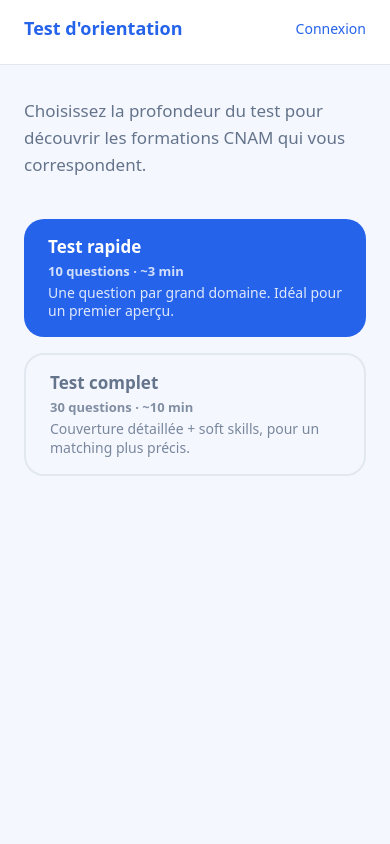
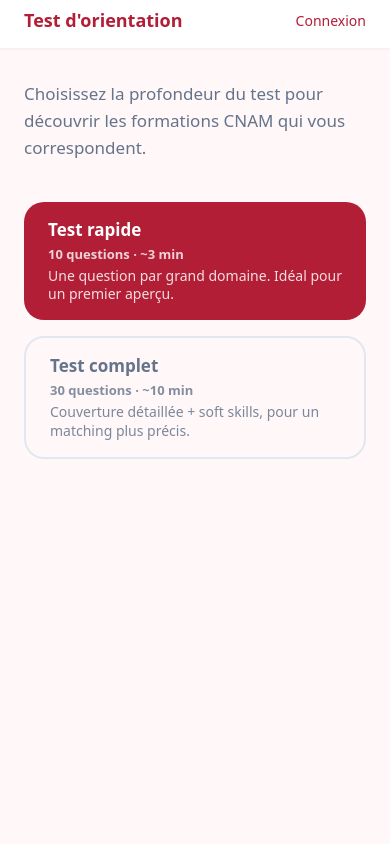
Before and after one commit to KCVenus/r4, a PHP site: page /r4/ in a window 390 px wide. Run offline with PHP 8.4, Linux system fonts and the light colour scheme.

Commit message:
feat(theme): switch from blue to red — Mira DA + softer header
- Tokens: --color-primary now #b21e35 (Mira red), with primary-dk #8c1b31,
  primary-deep #6e1626, primary-soft #fdecef, primary-glow rgba 0.35.
  Dark mode mirrors with #d4243f / #b21e35 / #8c1b31 / #3a0f17.
- Replaced every hardcoded blue rgba/hex (37/99/235, 96/165/250, eff6ff,
  1e3a5f, e8edf8) with red equivalents or the new soft/glow tokens.
- Header polish: replaced hard `border-bottom` with a soft
  `box-shadow: 0 1px 3px rgba(0,0,0,0.06)` on both #app-header and
  .admin-header, plus tighter vertical padding (sm instead of md) for a
  cleaner web-app feel.
- Admin body background swapped from hardcoded #e8edf8 to
  var(--color-bg) so it follows the theme automatically (incl. the
  ≥960px wide-layout breakpoint).
- theme-color meta updated on all four HTML pages; CSS cache-bust
  timestamp bumped to defeat Cloudflare on rollout.

Co-Authored-By: Claude Opus 4.7 (1M context) <noreply@anthropic.com>

```diff
--- a/account.html
+++ b/account.html
@@ -3,10 +3,10 @@
 <head>
   <meta charset="UTF-8" />
   <meta name="viewport" content="width=device-width, initial-scale=1.0" />
-  <meta name="theme-color" content="#2563eb" media="(prefers-color-scheme: light)" />
+  <meta name="theme-color" content="#b21e35" media="(prefers-color-scheme: light)" />
   <meta name="theme-color" content="#1e293b"  media="(prefers-color-scheme: dark)" />
   <title>Mon compte</title>
-  <link rel="stylesheet" href="style.css?v=20260428105000" />
+  <link rel="stylesheet" href="style.css?v=20260505135234" />
 </head>
 <body>
 
--- a/admin.html
+++ b/admin.html
@@ -3,9 +3,9 @@
 <head>
   <meta charset="UTF-8" />
   <meta name="viewport" content="width=device-width, initial-scale=1.0" />
-  <meta name="theme-color" content="#2563eb" />
+  <meta name="theme-color" content="#b21e35" />
   <title>Admin — R4</title>
-  <link rel="stylesheet" href="style.css?v=20260504130000" />
+  <link rel="stylesheet" href="style.css?v=20260505135234" />
 </head>
 <body class="admin-body">
 
--- a/index.html
+++ b/index.html
@@ -3,12 +3,12 @@
 <head>
   <meta charset="UTF-8" />
   <meta name="viewport" content="width=device-width, initial-scale=1.0" />
-  <meta name="theme-color" content="#2563eb" media="(prefers-color-scheme: light)" />
+  <meta name="theme-color" content="#b21e35" media="(prefers-color-scheme: light)" />
   <meta name="theme-color" content="#1e293b"  media="(prefers-color-scheme: dark)" />
   <title>Test d'orientation</title>
   <!-- Versioned query string busts the Cloudflare CDN cache when assets
        change ; bump the timestamp on every release that ships JS or CSS. -->
-  <link rel="stylesheet" href="style.css?v=20260504085235" />
+  <link rel="stylesheet" href="style.css?v=20260505135234" />
 </head>
 <body>
 
--- a/login.html
+++ b/login.html
@@ -3,7 +3,7 @@
 <head>
   <meta charset="UTF-8" />
   <meta name="viewport" content="width=device-width, initial-scale=1.0" />
-  <meta name="theme-color" content="#2563eb" media="(prefers-color-scheme: light)" />
+  <meta name="theme-color" content="#b21e35" media="(prefers-color-scheme: light)" />
   <meta name="theme-color" content="#1e293b"  media="(prefers-color-scheme: dark)" />
   <title>Connexion</title>
   <link rel="stylesheet" href="style.css" />
--- a/style.css
+++ b/style.css
@@ -1,13 +1,16 @@
 /* ── Design tokens ───────────────────────────────────────────────────────── */
 :root {
-  --color-bg:         #f5f7ff;
-  --color-surface:    #ffffff;
-  --color-primary:    #2563eb;
-  --color-primary-dk: #1d4ed8;
-  --color-text:       #1e293b;
-  --color-text-muted: #64748b;
-  --color-border:     #e2e8f0;
-  --color-success:    #16a34a;
+  --color-bg:           #fff7f8;
+  --color-surface:      #ffffff;
+  --color-primary:      #b21e35;
+  --color-primary-dk:   #8c1b31;
+  --color-primary-deep: #6e1626;
+  --color-primary-soft: #fdecef;
+  --color-primary-glow: rgba(178, 30, 53, 0.35);
+  --color-text:         #1e293b;
+  --color-text-muted:   #64748b;
+  --color-border:       #e2e8f0;
+  --color-success:      #16a34a;
 
   --space-xs:  0.25rem;
   --space-sm:  0.5rem;
@@ -66,8 +72,9 @@ body {
 /* ── Header ──────────────────────────────────────────────────────────────── */
 #app-header {
   background: var(--color-surface);
-  border-bottom: 1px solid var(--color-border);
-  padding: var(--space-md) var(--space-lg);
+  /* Soft shadow instead of a hard border-bottom — modern web-app feel. */
+  box-shadow: 0 1px 3px rgba(0, 0, 0, 0.06);
+  padding: var(--space-sm) var(--space-lg);
   position: sticky;
   top: 0;
   z-index: 10;
```
Also changed, not shown: other parts of style.css (+26 -22 lines).
